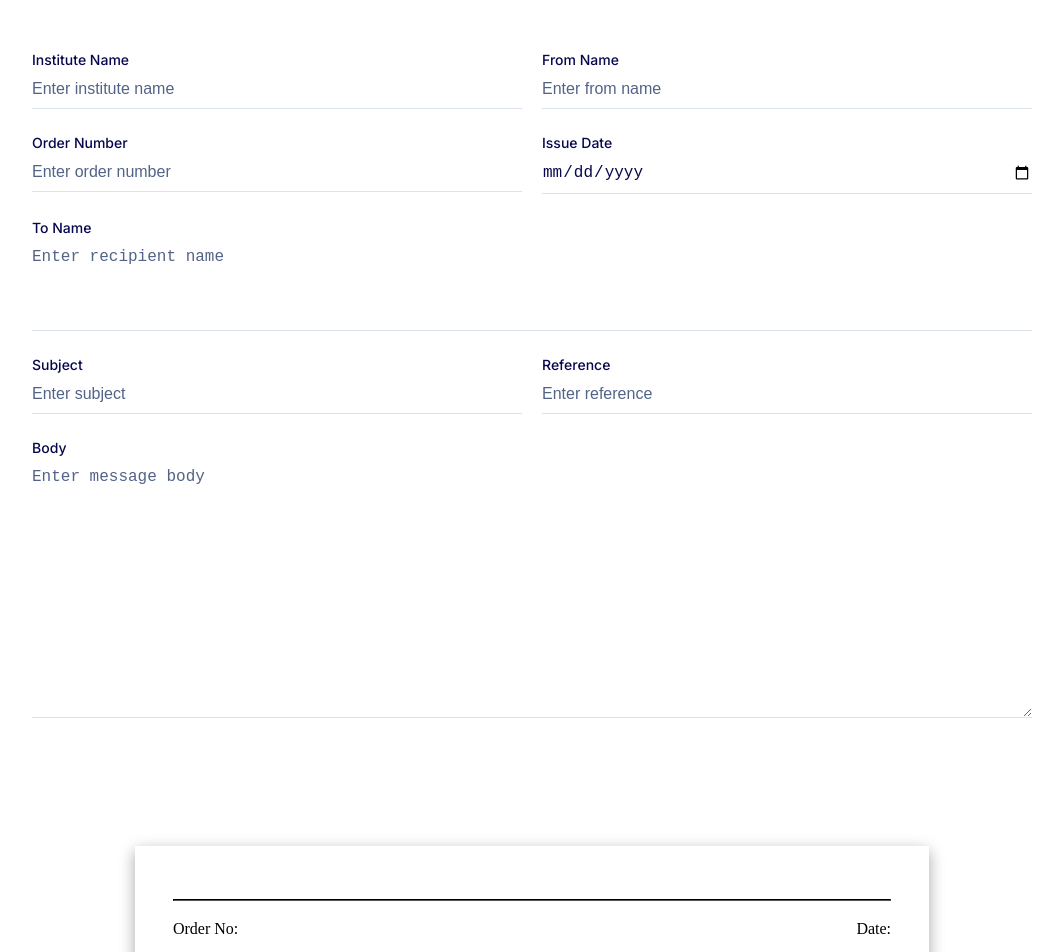
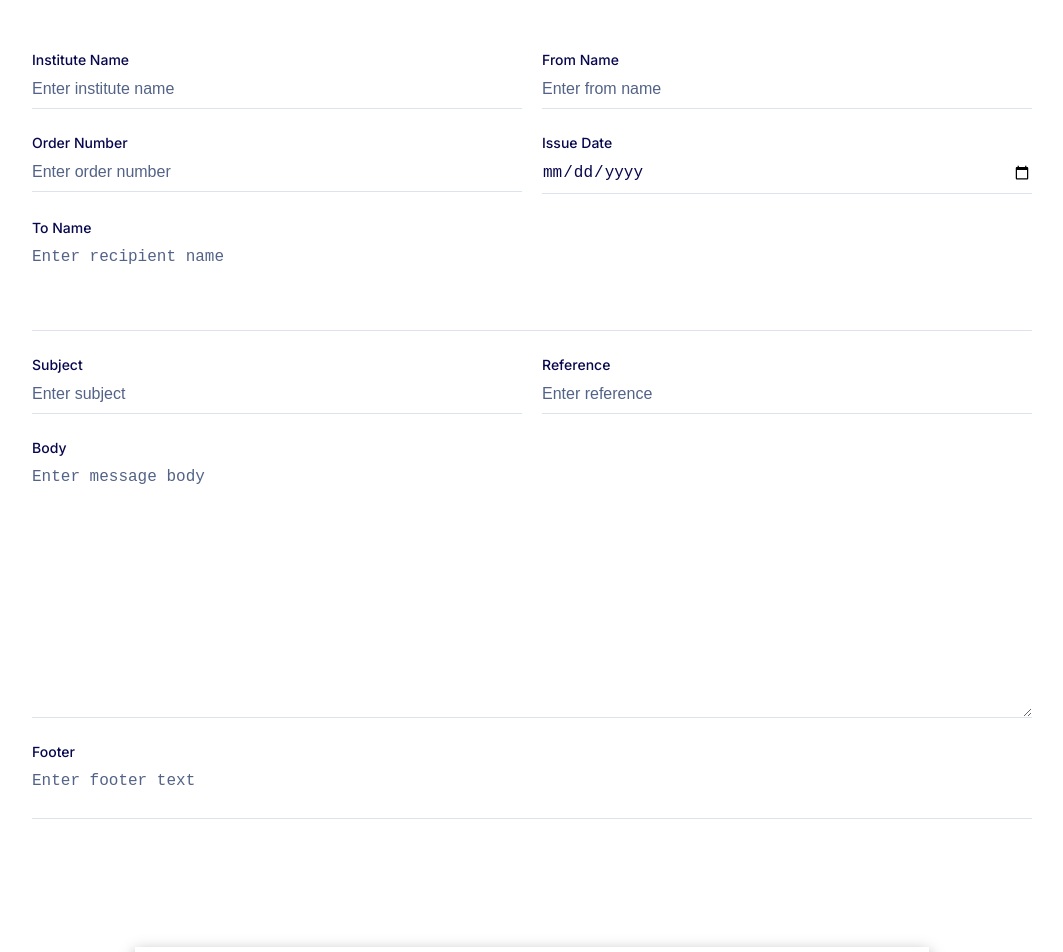
Before and after one commit to abinopoulose/gen-doc, a React (Vite) app: page / in a window 1280 px wide. Shown: the top 952 px of the page, without its empty margins (108-1171 px from the left). Built offline with nearby package versions, Linux system fonts and the light colour scheme.

Commit message:
doc gen:v2.1

```diff
--- a/src/App.jsx
+++ b/src/App.jsx
@@ -11,7 +11,8 @@ function App() {
     toName: '',
     subject: '',
     ref: '',
-    body: ''
+    body: '',
+    footer: ''
   });
 
   const handleFormSubmit = (data) => {
--- a/src/pdf-form/pdf-form.jsx
+++ b/src/pdf-form/pdf-form.jsx
@@ -10,7 +10,8 @@ const PdfForm = ({ onSubmit }) => {
     toName: '',
     subject: '',
     ref: '',
-    body: ''
+    body: '',
+    footer: ''
   });
 
   const handleChange = (e) => {
@@ -150,6 +151,19 @@ const PdfForm = ({ onSubmit }) => {
               style={{ minHeight: '250px', resize: 'vertical' }}
             />
           </div>
+
+          <div className="formbold-textarea">
+            <label htmlFor="footer" className="formbold-form-label">Footer</label>
+            <textarea
+              name="footer"
+              id="footer"
+              value={formData.footer}
+              onChange={handleChange}
+              className="formbold-form-input"
+              placeholder="Enter footer text"
+              rows={2}
+            />
+          </div>
         </form>
       </div>
     </div>
--- a/src/pdf-generator/pdf-generator.css
+++ b/src/pdf-generator/pdf-generator.css
@@ -33,7 +33,6 @@
 
 }
 
-
 .render-outside {
   position: absolute;
   left: -9999px;
--- a/src/pdf-generator/pdf-generator.jsx
+++ b/src/pdf-generator/pdf-generator.jsx
@@ -12,7 +12,8 @@ const PdfGenerator = ({
   toName,
   subject,
   ref,
-  body
+  body,
+  footer
 }) => {
   const printRef = useRef();
 
@@ -57,6 +58,7 @@ const PdfGenerator = ({
           subject={subject}
           ref={ref}
           body={body}
+          footer={footer}
         />
       </div>
 
@@ -70,6 +72,7 @@ const PdfGenerator = ({
           subject={subject}
           ref={ref}
           body={body}
+          footer={footer}
         />
       </div>
 
--- a/src/templates/leo.css
+++ b/src/templates/leo.css
@@ -82,7 +82,7 @@ body, .page {
 }
 
 .subject, .ref {
-  margin-left: 1rem;
+  margin-left: .1rem;
 }
 
 .subject-section, .ref-section {
--- a/src/templates/leo.jsx
+++ b/src/templates/leo.jsx
@@ -1,7 +1,6 @@
-import React from 'react';
 import './leo.css';
 
-const TemplateLeo = ({ schoolName, fromName, toName, issueDate, orderNumber, subject, ref, body }) => (
+const TemplateLeo = ({ schoolName, fromName, toName, issueDate, orderNumber, subject, ref, body, footer }) => (
   <div className="page">
     <div className="header">
       <h1 className="school-name">{schoolName}</h1>
@@ -40,7 +39,7 @@ const TemplateLeo = ({ schoolName, fromName, toName, issueDate, orderNumber, sub
     </div>
 
     <div className="footer">
-      ABCD • 1234 Elm Street, Hometown, Country • +91 1234567890
+      {footer || 'ABCD • 1234 Elm Street, Hometown, Country • +91 1234567890'}
     </div>
   </div>
 );
```
